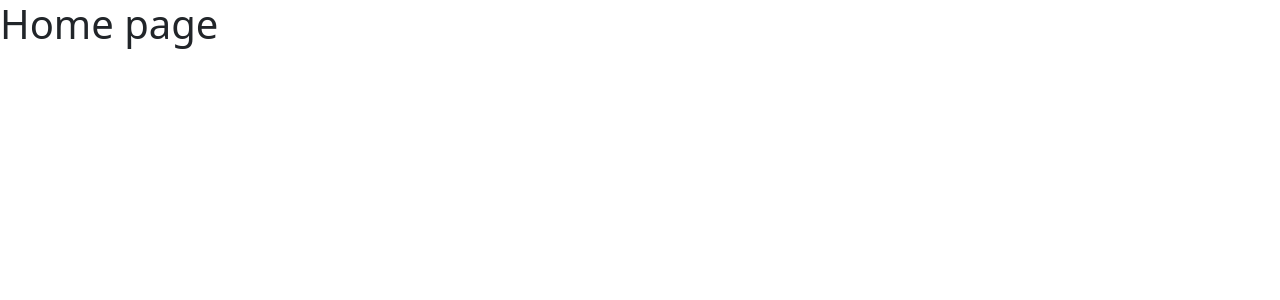
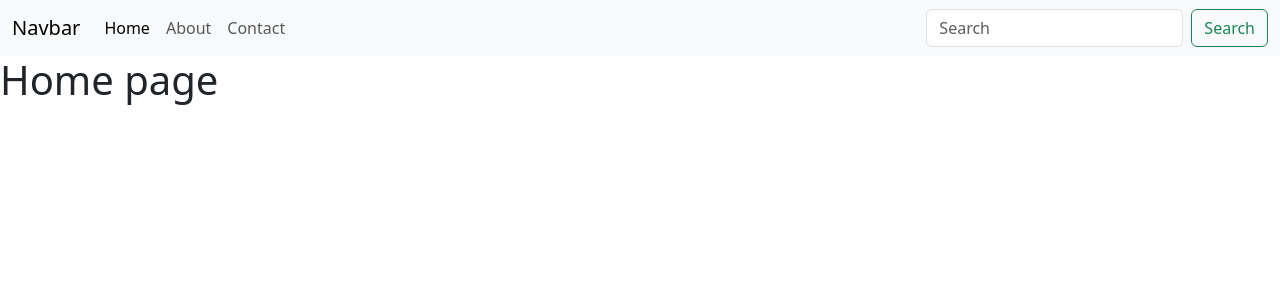
Before and after one commit to InvestUz/nuxt-crud, a Nuxt app: page / in a window 1280 px wide. Shown: the top 300 px of the page. Built offline with nearby package versions, Linux system fonts and the light colour scheme.

Commit message:
navbar has been added

```diff
--- a/app.vue
+++ b/app.vue
@@ -6,7 +6,7 @@
     <button class="btn btn-primary">
       button
     </button> -->
-
+    <TheHeader/>
     <NuxtPage/>
   </div>
 </template>
--- /dev/null
+++ b/components/TheFooter.vue
@@ -0,0 +1,13 @@
+<template>
+    <div>
+
+    </div>
+</template>
+
+<script setup>
+
+</script>
+
+<style lang="scss" scoped>
+
+</style>
--- /dev/null
+++ b/components/TheHeader.vue
@@ -0,0 +1,38 @@
+<template>
+    <div>
+        <nav class="navbar navbar-expand-lg bg-body-tertiary">
+            <div class="container-fluid">
+                <NuxtLink class="navbar-brand" to="/">Navbar</NuxtLink>
+                <button class="navbar-toggler" type="button" data-bs-toggle="collapse"
+                    data-bs-target="#navbarSupportedContent" aria-controls="navbarSupportedContent"
+                    aria-expanded="false" aria-label="Toggle navigation">
+                    <span class="navbar-toggler-icon"></span>
+                </button>
+                <div class="collapse navbar-collapse" id="navbarSupportedContent">
+                    <ul class="navbar-nav me-auto mb-2 mb-lg-0">
+                        <li class="nav-item">
+                            <NuxtLink class="nav-link active" aria-current="page" to="/">Home</NuxtLink>
+                        </li>
+                        <li class="nav-item">
+                            <NuxtLink class="nav-link" to="/about">About</NuxtLink>
+                        </li>
+                        <li class="nav-item">
+                            <NuxtLink class="nav-link" to="/contact">Contact</NuxtLink>
+                        </li>
+
+                    </ul>
+                    <form class="d-flex" role="search">
+                        <input class="form-control me-2" type="search" placeholder="Search" aria-label="Search">
+                        <button class="btn btn-outline-success" type="submit">Search</button>
+                    </form>
+                </div>
+            </div>
+        </nav>
+    </div>
+</template>
+
+<script setup>
+
+</script>
+
+<style lang="scss" scoped></style>
```
